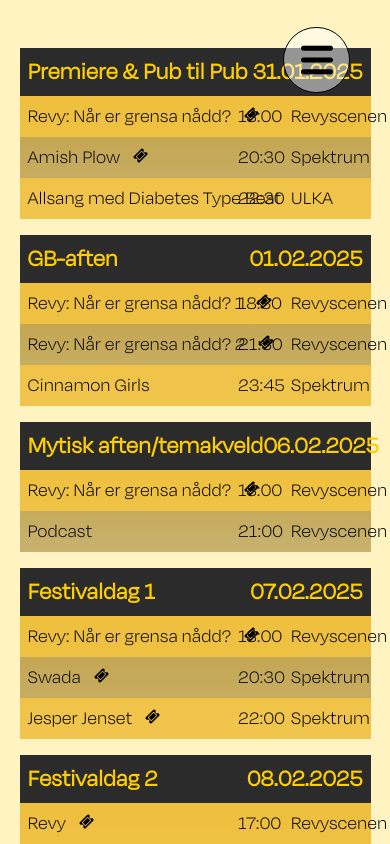
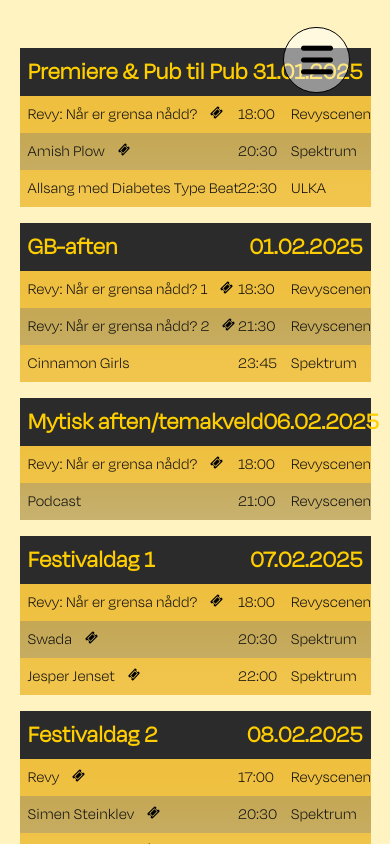
Before and after one commit to audunleganger/uka25-site, a React (Vite) app: page /2025/miniuka/program in a window 390 px wide. Shown: the top 844 px of the page. Built offline with nearby package versions, Linux system fonts and the light colour scheme.

Commit message:
Fix sign tree mobile layout, program field font sizing

```diff
--- a/src/components/EventTimeline.css
+++ b/src/components/EventTimeline.css
@@ -151,3 +151,12 @@
         margin-bottom: 0.75rem;
     }
 }
+
+@media (max-width: 820px) {
+    .event > * {
+        font-size: 1rem;
+    }
+    .event-group {
+        width: 90vw;
+    }
+}
--- a/src/components/ImageInfoBox.css
+++ b/src/components/ImageInfoBox.css
@@ -22,7 +22,7 @@
     object-position: center;
 }
 
-.imageInfoBox .textWrapper {
+.textWrapper {
     padding: 8rem;
     flex: 1;
     display: flex;
@@ -44,4 +44,7 @@
         flex-flow: column;
         height: auto;
     }
+    .textWrapper {
+        padding: 2rem;
+    }
 }
--- a/src/components/SignTree/SignTree.css
+++ b/src/components/SignTree/SignTree.css
@@ -106,9 +106,12 @@
     text-shadow: 0 0 10px yellow;
 }
 
-@media (max-width: 768px) {
+@media (max-width: 800px) {
     .sign-tree-item {
         color: black;
         text-shadow: 0 0 10px yellow;
     }
+    .sign-tree-wrapper {
+        transform: scale(0.8);
+    }
 }
--- a/src/pages/HomePage.css
+++ b/src/pages/HomePage.css
@@ -22,8 +22,8 @@
     flex-direction: row;
     justify-content: space-between;
     align-items: center;
+    background-color: rgb(255, 195, 117);
     padding-right: 12vw;
-    background-color: rgb(255, 195, 117);
 }
 
 .sign-tree-wrapper {
@@ -40,5 +40,9 @@ iframe {
 @media (max-width: 768px) {
     .tree-spotify-wrapper {
         flex-direction: column;
+        padding-right: 0;
+    }
+    iframe {
+        width: 90vw;
     }
 }
```
